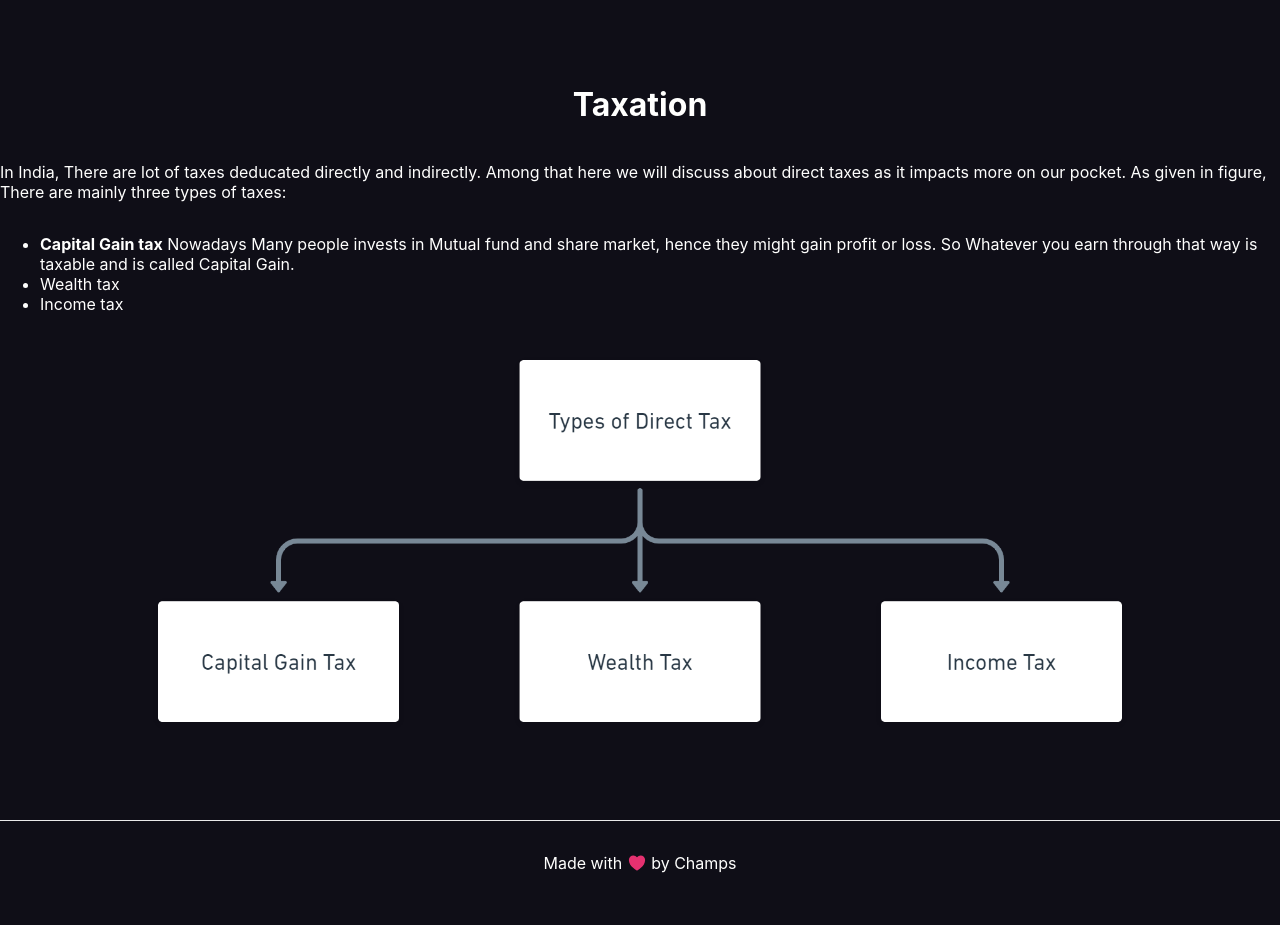
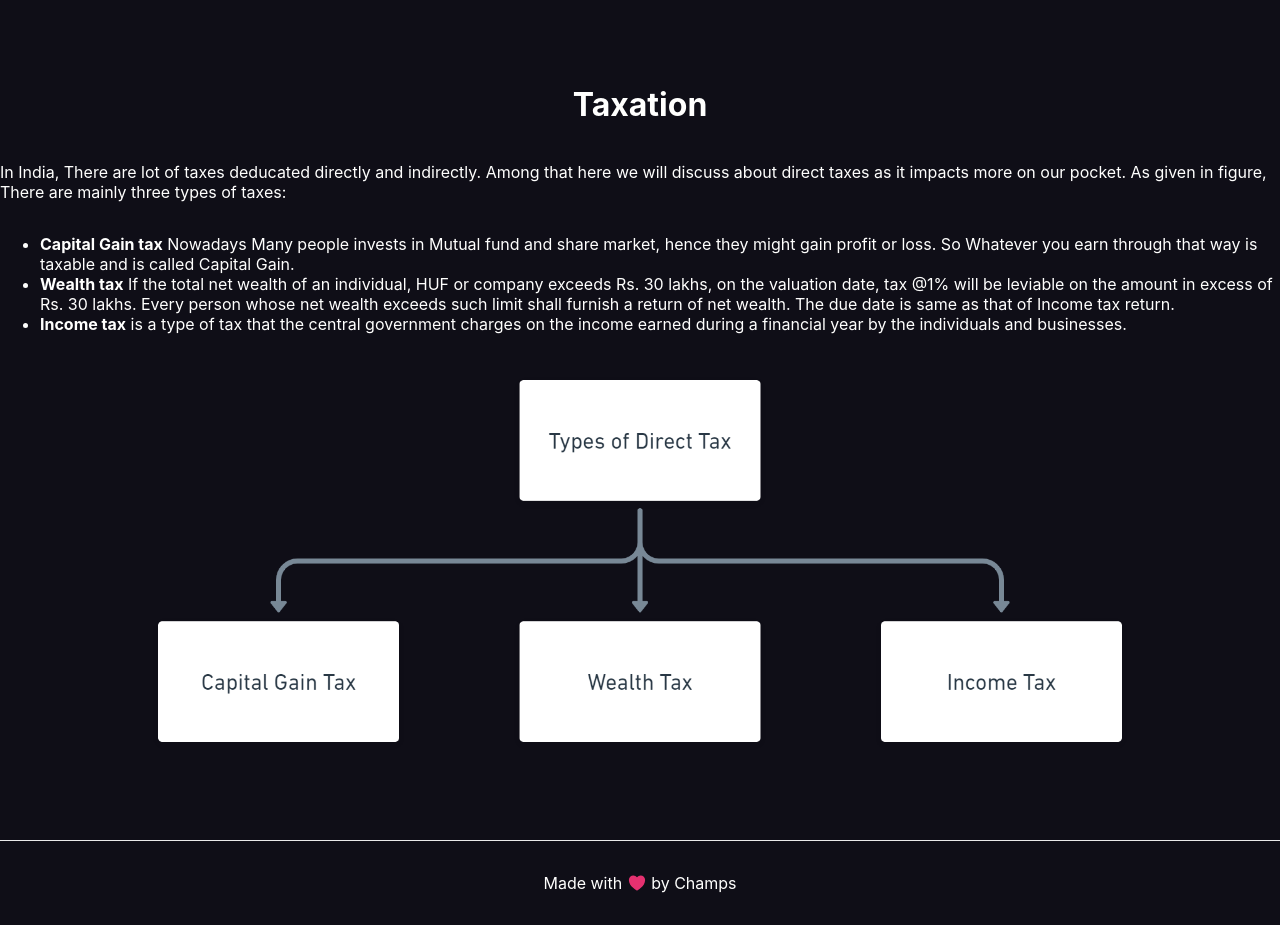
Before and after one commit to dhruvangg/finchamp, a Next.js app: page /taxation in a window 1280 px wide. Built offline with nearby package versions, Linux system fonts and the light colour scheme.

Commit message:
Update Taxation

```diff
--- /dev/null
+++ b/components/common/Range.jsx
@@ -0,0 +1,5 @@
+export default function Range() {
+    return (
+        <div>Range</div>
+    )
+}
--- a/pages/taxation/index.jsx
+++ b/pages/taxation/index.jsx
@@ -2,6 +2,7 @@ import Layout from "components/common/layout";
 import Main from "components/styled/Main";
 import Head from 'next/head'
 import Image from "next/image";
+import Link from "next/link";
 
 export default function Taxation() {
     return (
@@ -16,8 +17,8 @@ export default function Taxation() {
                 <p>In India, There are lot of taxes deducated directly and indirectly. Among that here we will discuss about direct taxes as it impacts more on our pocket. As given in figure, There are mainly three types of taxes: </p>
                 <ul>
                     <li><strong>Capital Gain tax</strong> Nowadays Many people invests in Mutual fund and share market, hence they might gain profit or loss. So Whatever you earn through that way is taxable and is called Capital Gain.</li>
-                    <li>Wealth tax</li>
-                    <li>Income tax</li>
+                    <li><strong><Link href="https://cleartax.in/s/wealth-tax">Wealth tax</Link></strong> If the total net wealth of an individual, HUF or company exceeds Rs. 30 lakhs, on the valuation date, tax @1% will be leviable on the amount in excess of Rs. 30 lakhs.  Every person whose net wealth exceeds such limit shall furnish a return of net wealth. The due date is same as that of Income tax return.</li>
+                    <li><strong><Link href="https://cleartax.in/s/income-tax">Income tax</Link></strong> is a type of tax that the central government charges on the income earned during a financial year by the individuals and businesses. </li>
                 </ul>
                 <div>
                     <Image src="/assets/types-of-direct-tax.png" alt="types-of-direct-tax" width="1632" height="672" style={{ maxWidth: "1024px", height: "auto" }} />
```
Also changed, not shown: 1 other file (tests, documents, lock files or other folders).
